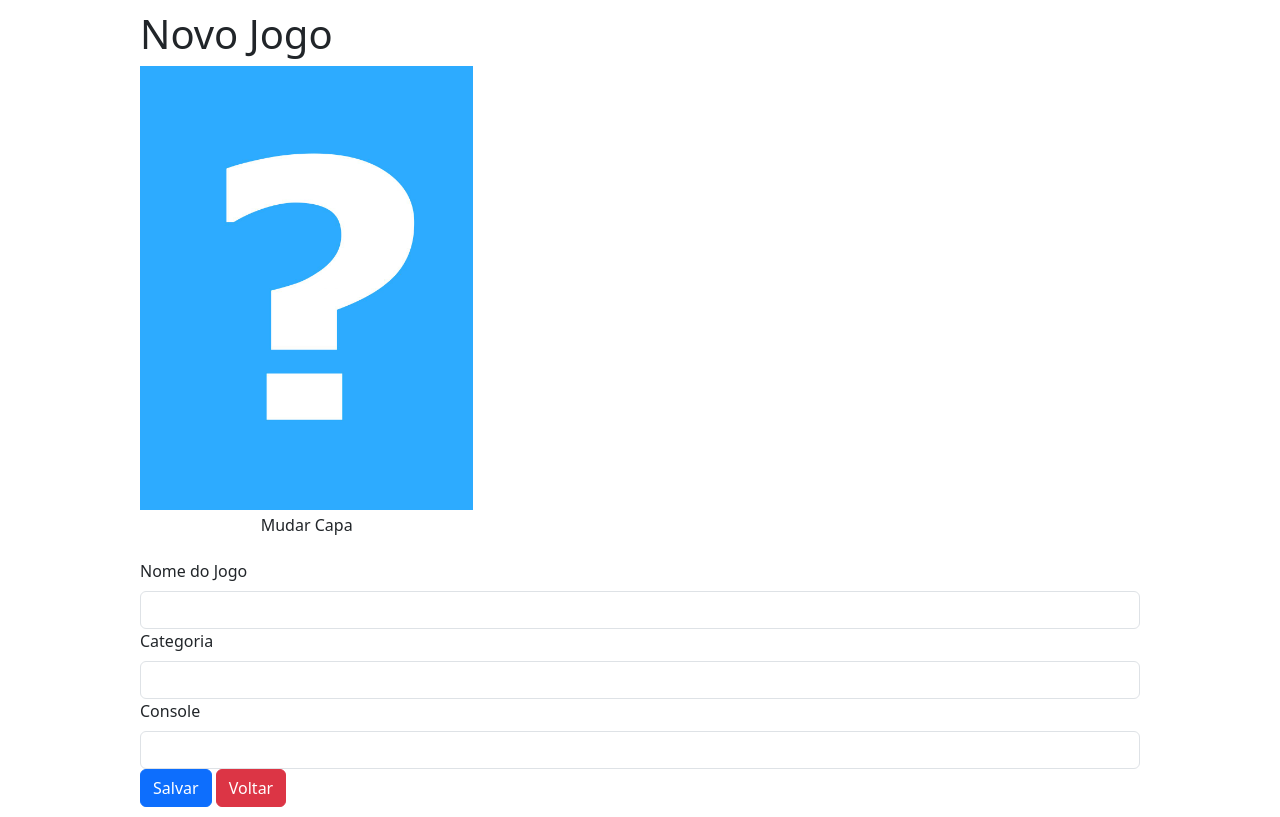
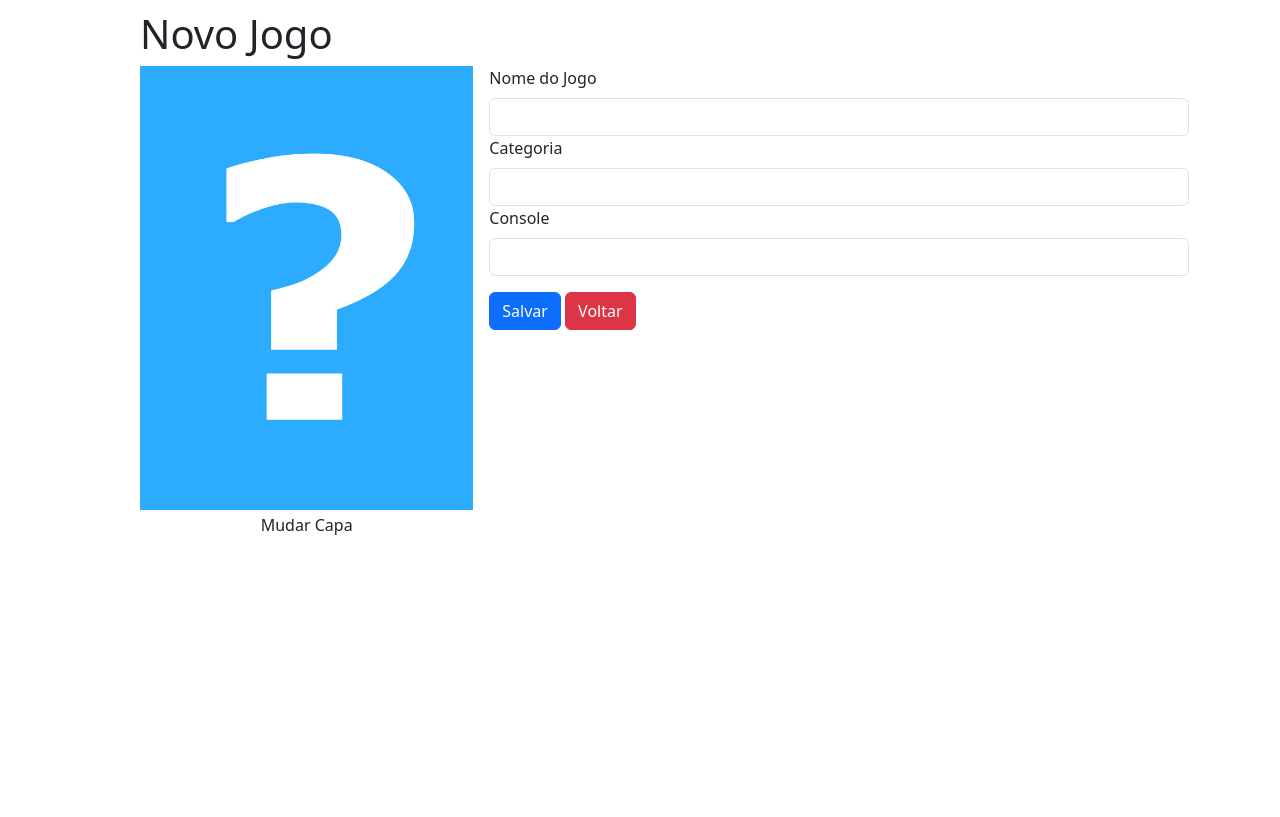
Before and after one commit to victorakahane/jogoteca, a Flask app: page /novo in a window 1280 px wide. After the commit the page ends 535 px from the top, so only its background shows below. Run offline with Flask 3, Linux system fonts and the light colour scheme; the visitor is signed in with stand-in values (Sample User, id 1); some libraries are stand-ins or nearby versions.

Commit message:
REFACTOR: Refactored design and routes New module Views: view_game for game routes and view_user for user routes Design: Enhancements on design for templates PEP8 from pylint enhancements

```diff
--- a/main.py
+++ b/main.py
@@ -6,7 +6,7 @@ app = Flask(__name__)
 app.config.from_pyfile('config.py')
 db = SQLAlchemy(app)
 csrf = CSRFProtect(app)
-from views import *
-
+from views.views_user import *
+from views.views_game import *
 if __name__ == '__main__':
     app.run(host='0.0.0.0', port=8080, debug=True)
--- a/templates/cadastrar.html
+++ b/templates/cadastrar.html
@@ -1,7 +1,7 @@
 {% extends "template.html" %}
 {% block conteudo %}
-<form action="{{url_for('cadastrar_jogo')}}" method="post" enctype="multipart/form-data">
-    <figure class="img thumbnail col-md-4">
+<form class="formularioJogo" action="{{url_for('cadastrar_jogo')}}" method="post" enctype="multipart/form-data">
+    <figure class="img thumbnail col-md-4 formularioImagem">
         <img class="img-fluid" src="{{ url_for('imagem', nome_arquivo='capa_padrao.jpg') }}">
         <figcaption>
           <label class="fileContainer">
@@ -12,19 +12,19 @@
     </figure>
 <fieldset>
     {{ form.csrf_token() }}
-    <div class="form-group">
+    <div class="form-group inputBox">
       {{ form.nome.label(class="form-label") }}
       {{ form.nome(class="form-control") }}
     </div>
-    <div class="form-group">
+    <div class="form-group inputBox">
       {{ form.categoria.label(class="form-label") }}
       {{ form.categoria(class="form-control") }}
     </div>
-    <div class="form-group">
+    <div class="form-group inputBox">
       {{ form.console.label(class="form-label") }}
       {{ form.console(class="form-control") }}
     </div>
-    <div class="form-group">
+    <div class="form-group buttons">
       {{ form.salvar(class="btn btn-primary") }}
       <a class="btn btn-danger" href="{{ url_for('index') }}">Voltar</a>
     </div>
--- a/templates/lista.html
+++ b/templates/lista.html
@@ -19,8 +19,8 @@
         <td>{{ jogo.nome }}</td>
         <td>{{ jogo.categoria }}</td>
         <td>{{ jogo.console }}</td>
-        <td><a href="{{ url_for('editar', id=jogo.id) }}">Editar</a></td>
-        <td><a href="{{ url_for('deletar', id=jogo.id) }}">Excluir</a></td>
+        <td><a href="{{ url_for('editar', jogo_id=jogo.id) }}">Editar</a></td>
+        <td><a href="{{ url_for('deletar', jogo_id=jogo.id) }}">Excluir</a></td>
     </tr>
     {% endfor %}
 </tbody>
--- a/templates/login.html
+++ b/templates/login.html
@@ -12,9 +12,9 @@
                 {{ form.senha.label(class="form-label") }}
                 {{ form.senha(class="form-control") }}
             </div>
-            <div class="form-group">
+            <div class="form-group buttons">
                 {{ form.login(class="btn btn-primary") }}
+                <a class="btn btn-danger" href="{{ url_for('index') }}">Voltar</a>
             </div>
-            <a class="btn btn-danger" href="{{ url_for('index') }}">Voltar</a>
         </form>
 {% endblock %}
--- a/views.py
+++ b/views/views_game.py
@@ -1,9 +1,11 @@
-from flask import render_template, request, redirect, session, flash, url_for, send_from_directory, abort
-from helpers import FormularioJogo, FormularioUsuario
+import os
 from flask_wtf import FlaskForm
+from flask import (
+    render_template, request, redirect, session, flash, url_for, send_from_directory, abort
+)
+from helpers import FormularioJogo
 from main import app, db
-from models import Jogos, Usuarios
-import os
+from models import Jogos
 
 @app.route('/')
 def index():
@@ -29,8 +31,6 @@ def cadastrar_jogo():
     console = form.console.data
     categoria = form.categoria.data
     arquivo = request.files.get('foto')
-    print(arquivo)
-
 
     if Jogos.query.filter_by(nome=nome).first():
         flash('Jogo já cadastrado.', category='error')
@@ -42,13 +42,6 @@ def cadastrar_jogo():
     db.session.commit()
 
     if arquivo and arquivo.filename:
-        # Validar extensão do arquivo
-        # arquivo_extensao = os.path.splitext(arquivo.filename)[1].lower()
-        # if arquivo_extensao not in ['.png', '.jpg', '.jpeg']:
-        #     flash('Formato de arquivo inválido. Envie uma imagem PNG, JPG ou JPEG.', category='error')
-        #     db.session.rollback()
-        #     return redirect(url_for('retornar_pagina_cadastro'))
-
         # Gerar nome único para o arquivo
         nome_arquivo = f'capa_{novo_jogo.id}.jpg'
         caminho_arquivo = os.path.join(app.config['UPLOAD_FOLDER'], nome_arquivo)
@@ -63,50 +56,24 @@ def cadastrar_jogo():
     flash('Jogo cadastrado com sucesso!', category='success')
     return redirect(url_for('index'))
 
-@app.route('/login')
-def fazer_login():
-    proxima = request.args.get('proxima', url_for('index'))
-    form = FormularioUsuario()
-    return render_template('login.html', proxima=proxima, form=form)
-
-@app.route('/autenticar', methods=['POST'])
-def autenticar():
-    form: type[FlaskForm] = FormularioUsuario(request.form)
-    input_usuario = form.nickname.data
-    input_senha = form.senha.data
-    usuario = Usuarios.query.filter_by(nickname=input_usuario).first()
-
-    if usuario:
-        if usuario.senha == input_senha:
-            session['usuario_logado'] = input_usuario
-            proxima_pagina = request.form.get('proxima')
-            flash(f'Usuário logado com sucesso: {session["usuario_logado"]}')
-            return redirect(proxima_pagina)
-
-        flash('Senha incorreta, tente novamente')
-        return redirect(url_for('fazer_login'))
-    else:
-        flash('Usuário não cadastrado, tente novamente')
-        return redirect(url_for('fazer_login'))
-
 @app.route('/logout')
 def fazer_logout():
     session['usuario_logado'] = None
     flash('Logout efetuado com sucesso!')
     return redirect(url_for('index'))
 
-@app.route('/editar/<int:id>')
-def editar(id):
-    jogo = Jogos.query.filter_by(id=id).first()
+@app.route('/editar/<int:jogo_id>')
+def editar(jogo_id):
+    jogo = Jogos.query.filter_by(id=jogo_id).first()
     form = FormularioJogo()
     form.nome.data = jogo.nome
     form.categoria.data = jogo.categoria
     form.console.data = jogo.console
     form.foto.data = jogo.caminho_capa
     if 'usuario_logado' not in session or session['usuario_logado'] is None:
-        return redirect(url_for('fazer_login', proxima=url_for('editar', id=id)))
+        return redirect(url_for('fazer_login', proxima=url_for('editar', id=jogo_id)))
     if jogo:
-        return render_template('editar.html', form=form, id=id)
+        return render_template('editar.html', form=form, id=jogo_id)
 
     flash('Jogo não encontrado!', category='error')
     return redirect(url_for('index'))
@@ -139,13 +106,13 @@ def atualizar():
     flash('Jogos atualizados!')
     return redirect(url_for('index'))
 
-@app.route('/deletar/<int:id>')
-def deletar(id):
+@app.route('/deletar/<int:jogo_id>')
+def deletar(jogo_id):
     if 'usuario_logado' not in session or session['usuario_logado'] is None:
         return redirect(url_for('login'))
 
     # Buscar o jogo no banco de dados
-    jogo = Jogos.query.get(id)
+    jogo = Jogos.query.get(jogo_id)
     if not jogo:
         flash('Jogo não encontrado!', category='error')
         return redirect(url_for('index'))
@@ -164,7 +131,6 @@ def deletar(id):
                 os.remove(caminho_arquivo)
 
         flash('Jogo deletado com sucesso!', category='success')
-
     except Exception as e:
         db.session.rollback()
         flash(f'Erro ao excluir o jogo: {str(e)}', category='error')
```
Also changed, not shown: templates/editar.html (+6 -6 lines), views/views_user.py (added, +31 -0 lines), views/__init__.py (added).
